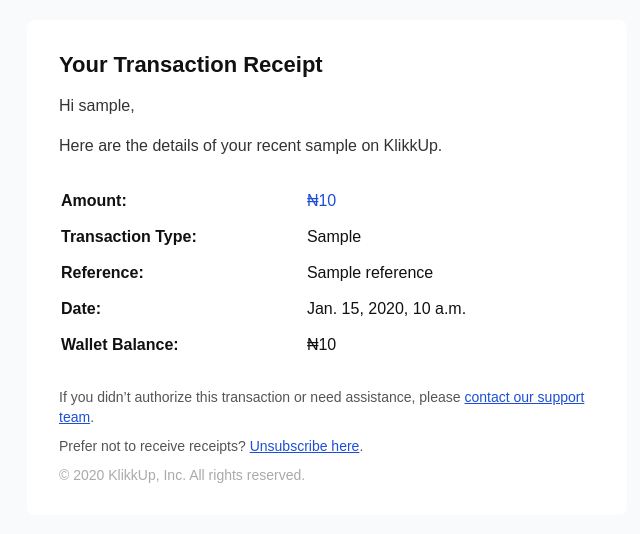
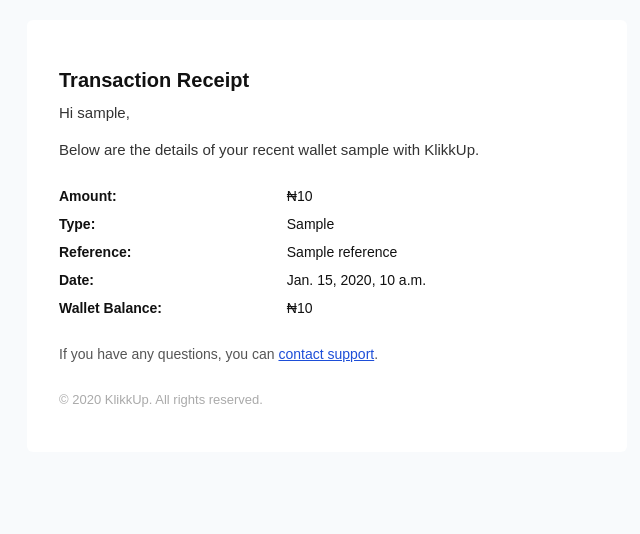
Before and after one commit to Abmichael01/klikk-up-backend, a Django app: template api/templates/transaction.html in a window 1280 px wide. Shown: the top 534 px of the page, without its empty margins (313-953 px from the left). Run offline with Django 5.2, Linux system fonts and the light colour scheme; the template is opened without the code that fills it: most values are stand-ins (such as "Sample title", 1, 10 or a date in 2020).

Commit message:
withrdaw

```diff
--- a/admin_panel/serializers.py
+++ b/admin_panel/serializers.py
@@ -17,8 +17,6 @@ class Base64ImageField(serializers.ImageField):
         return super().to_internal_value(data)
 
 class CouponSerializer(serializers.ModelSerializer):
-    user = UserSerializer(read_only=True)
-
     class Meta:
         model = Coupon
         fields = ["id", "code", "used", "sold", "user"]
--- a/admin_panel/urls.py
+++ b/admin_panel/urls.py
@@ -7,15 +7,15 @@ router.register(r'courses', CourseView, basename='course')
 router.register(r'course-categories', CourseCategoryView, basename='course-categories')
 router.register('announcements', AnnouncementView, basename='announcements')
 router.register('giveaways', GiveawayView, basename='admin-giveaway')
+router.register('coupons', CouponView, basename='admin-coupon')
 
 
 urlpatterns = [
-    path('coupons/', CouponView.as_view(), name='coupon-list-create'),
+    # path('coupons/', CouponView.as_view(), name='coupon-list-create'),
     path('task/', TaskListCreateView.as_view()),
     path('task/<int:pk>/', TaskUpdateDeleteView.as_view()),
     path('story/', StoryListCreateView.as_view()),
     path('story/<int:pk>/', StoryUpdateDeleteView.as_view()),
     path("admin/analytics-data/", DashboardAnalyticsView.as_view(), name="dashboard-analytics"),
-
     path('', include(router.urls)),
 ]
--- a/admin_panel/views.py
+++ b/admin_panel/views.py
@@ -15,7 +15,7 @@ def generate_coupon_code(length=6):
     characters = string.ascii_uppercase + string.digits  # A-Z and 0-9
     return ''.join(secrets.choice(characters) for _ in range(length))
 
-class CouponView(generics.ListCreateAPIView):
+class CouponView(viewsets.ModelViewSet):
     permission_classes = [IsAdminUser]
     queryset = Coupon.objects.all()
     serializer_class = CouponSerializer
--- a/api/templates/transaction.html
+++ b/api/templates/transaction.html
@@ -2,74 +2,59 @@
 <html lang="en">
   <head>
     <meta charset="UTF-8" />
-    <title>Your KlikkUp Transaction Receipt</title>
+    <title>Transaction Receipt</title>
     <meta name="viewport" content="width=device-width, initial-scale=1.0" />
   </head>
-  <body
-    style="margin: 0; padding: 0; background-color: #f8fafc; font-family: Arial, sans-serif; color: #111111;"
-  >
-    <!-- Hidden preview text -->
-    <div
-      style="display: none; font-size: 1px; color: #f8fafc; line-height: 1px; max-height: 0px; max-width: 0px; opacity: 0; overflow: hidden;"
-    >
-      Your KlikkUp transaction receipt.
-    </div>
-
-    <table role="presentation" cellpadding="0" cellspacing="0" width="100%" style="background-color: #f8fafc; padding: 20px 0;">
+  <body style="margin: 0; padding: 0; background-color: #f8fafc; font-family: Arial, sans-serif; color: #111;">
+    <table role="presentation" cellpadding="0" cellspacing="0" width="100%" style="padding: 20px 0;">
       <tr>
         <td align="center">
-          <table role="presentation" cellpadding="0" cellspacing="0" width="600" style="background-color: #ffffff; border-radius: 8px; overflow: hidden; text-align: left;">
+          <table role="presentation" cellpadding="0" cellspacing="0" width="600" style="background-color: #ffffff; border-radius: 6px; overflow: hidden;">
             <tr>
-              <td style="padding: 32px">
-                <!-- Header -->
-                <h1 style="font-size: 22px; margin: 0 0 16px 0; color: #111111">
-                  Your Transaction Receipt
-                </h1>
+              <td style="padding: 32px;">
 
-                <p style="font-size: 16px; margin: 0 0 16px 0; line-height: 1.5; color: #333333;">
-                  Hi {{ username }},
+                <h2 style="font-size: 20px; margin-bottom: 12px; color: #111;">Transaction Receipt</h2>
+
+                <p style="font-size: 15px; margin: 0 0 20px; color: #333;">Hi {{ username }},</p>
+
+                <p style="font-size: 15px; margin: 0 0 24px; color: #333;">
+                  Below are the details of your recent wallet {{ transaction_type|lower }} with KlikkUp.
                 </p>
 
-                <p style="font-size: 16px; margin: 0 0 24px 0; line-height: 1.5; color: #333333;">
-                  Here are the details of your recent {{ transaction_type|lower }} on KlikkUp.
-                </p>
-
-                <!-- Transaction Details -->
-                <table width="100%" style="margin-bottom: 24px;">
+                <table width="100%" cellpadding="0" cellspacing="0" style="font-size: 14px; color: #111; margin-bottom: 24px;">
                   <tr>
-                    <td style="padding: 8px 0; font-weight: bold; color: #111;">Amount:</td>
-                    <td style="padding: 8px 0; color: #1d4ed8;">₦{{ amount }}</td>
+                    <td style="padding: 6px 0; font-weight: bold;">Amount:</td>
+                    <td style="padding: 6px 0;">₦{{ amount }}</td>
                   </tr>
                   <tr>
-                    <td style="padding: 8px 0; font-weight: bold; color: #111;">Transaction Type:</td>
-                    <td style="padding: 8px 0;">{{ transaction_type }}</td>
+                    <td style="padding: 6px 0; font-weight: bold;">Type:</td>
+                    <td style="padding: 6px 0;">{{ transaction_type }}</td>
                   </tr>
                   <tr>
-                    <td style="padding: 8px 0; font-weight: bold; color: #111;">Reference:</td>
-                    <td style="padding: 8px 0;">{{ reference }}</td>
+                    <td style="padding: 6px 0; font-weight: bold;">Reference:</td>
+                    <td style="padding: 6px 0;">{{ reference }}</td>
                   </tr>
                   <tr>
-                    <td style="padding: 8px 0; font-weight: bold; color: #111;">Date:</td>
-                    <td style="padding: 8px 0;">{{ date }}</td>
+                    <td style="padding: 6px 0; font-weight: bold;">Date:</td>
+                    <td style="padding: 6px 0;">{{ date }}</td>
                   </tr>
                   <tr>
-                    <td style="padding: 8px 0; font-weight: bold; color: #111;">Wallet Balance:</td>
-                    <td style="padding: 8px 0;">₦{{ balance }}</td>
+                    <td style="padding: 6px 0; font-weight: bold;">Wallet Balance:</td>
+                    <td style="padding: 6px 0;">₦{{ balance }}</td>
                   </tr>
                 </table>
 
-                <p style="font-size: 14px; color: #555555; margin: 24px 0 0 0; line-height: 1.4;">
-                  If you didn’t authorize this transaction or need assistance, please
-                  <a href="{{ support_url }}" style="color: #1d4ed8; text-decoration: underline;">contact our support team</a>.
+                {% if support_url %}
+                <p style="font-size: 14px; color: #555;">
+                  If you have any questions, you can
+                  <a href="{{ support_url }}" style="color: #1d4ed8;">contact support</a>.
+                </p>
+                {% endif %}
+
+                <p style="font-size: 13px; color: #aaa; margin-top: 30px;">
+                  &copy; {{ year }} KlikkUp. All rights reserved.
                 </p>
 
-                <p style="font-size: 14px; color: #555555; margin: 10px 0 0 0; line-height: 1.4;">
-                  Prefer not to receive receipts? <a href="{{ unsubscribe_url }}" style="color: #1d4ed8; text-decoration: underline;">Unsubscribe here</a>.
-                </p>
-
-                <p style="font-size: 14px; color: #aaa; margin: 10px 0 0 0">
-                  &copy; {{ year }} KlikkUp, Inc. All rights reserved.
-                </p>
               </td>
             </tr>
           </table>
--- a/serverConfig/settings.py
+++ b/serverConfig/settings.py
@@ -321,3 +321,8 @@ CSRF_COOKIE_SECURE = True      # ✅ Must be true if using HTTPS
 #         }
 #     }
 # }
+
+ADMINS = [
+    ("Admin1", "inydansax@gmail.com"),
+    ("Admin2", "urkelcodes7@gmail.com"),
+]
```
Also changed, not shown: accounts/admin.py (+9 -3 lines), wallets/admin.py (+75 -0 lines), wallets/emails.py (+46 -15 lines), wallets/models.py (+20 -0 lines), wallets/services.py (+56 -6 lines), wallets/views.py (+20 -35 lines), wallets/migrations/0006_withdrawalrequest.py (added).
